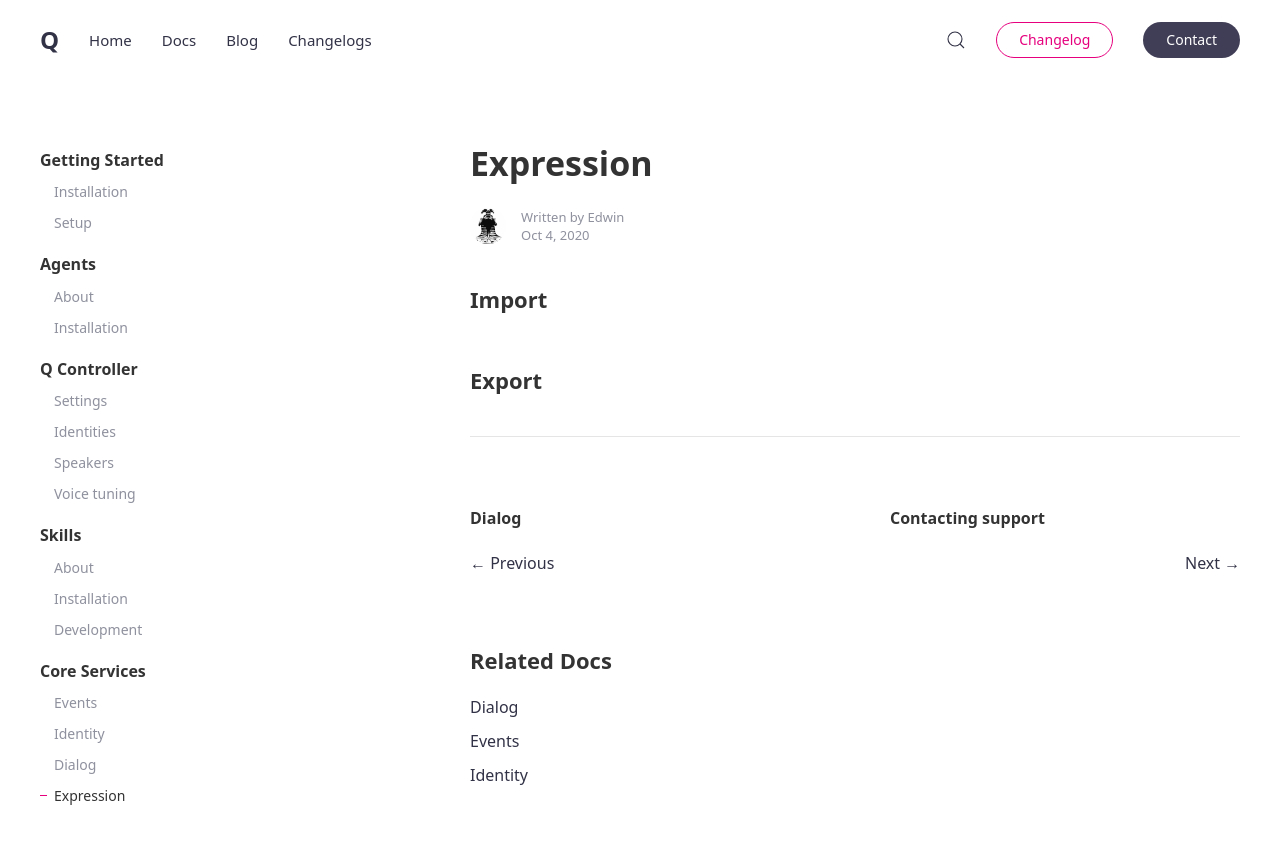
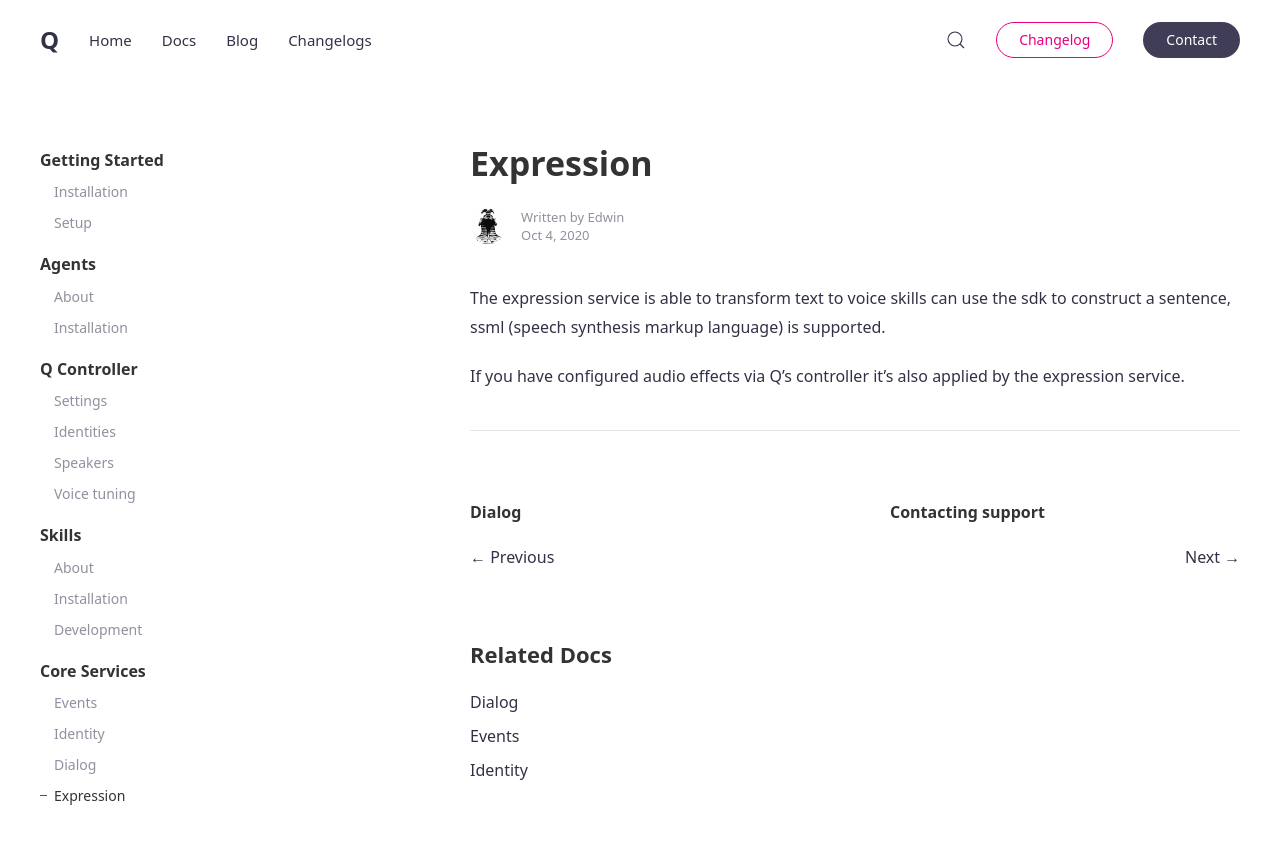
Before and after one commit to q-assistant/q-assistant.github.io, a Jekyll site: the page built from _docs/service-expression.md, in a window 1280 px wide. Shown: the top 844 px of the page. Built offline with Jekyll 4.4.1, drawn with Linux system fonts in a browser that asks for light colours.

Commit message:
documenting expression and identity service

```diff
--- a/_docs/service-expression.md
+++ b/_docs/service-expression.md
@@ -5,6 +5,6 @@ tags: [core, service]
 author: edwin
 ---
 
-### Import
+The expression service is able to transform text to voice skills can use the sdk to construct a sentence, ssml (speech synthesis markup language) is supported.
 
-### Export
+If you have configured audio effects via Q's controller it's also applied by the expression service.
```
Also changed, not shown: _docs/service-identity.md (+1 -3 lines).
